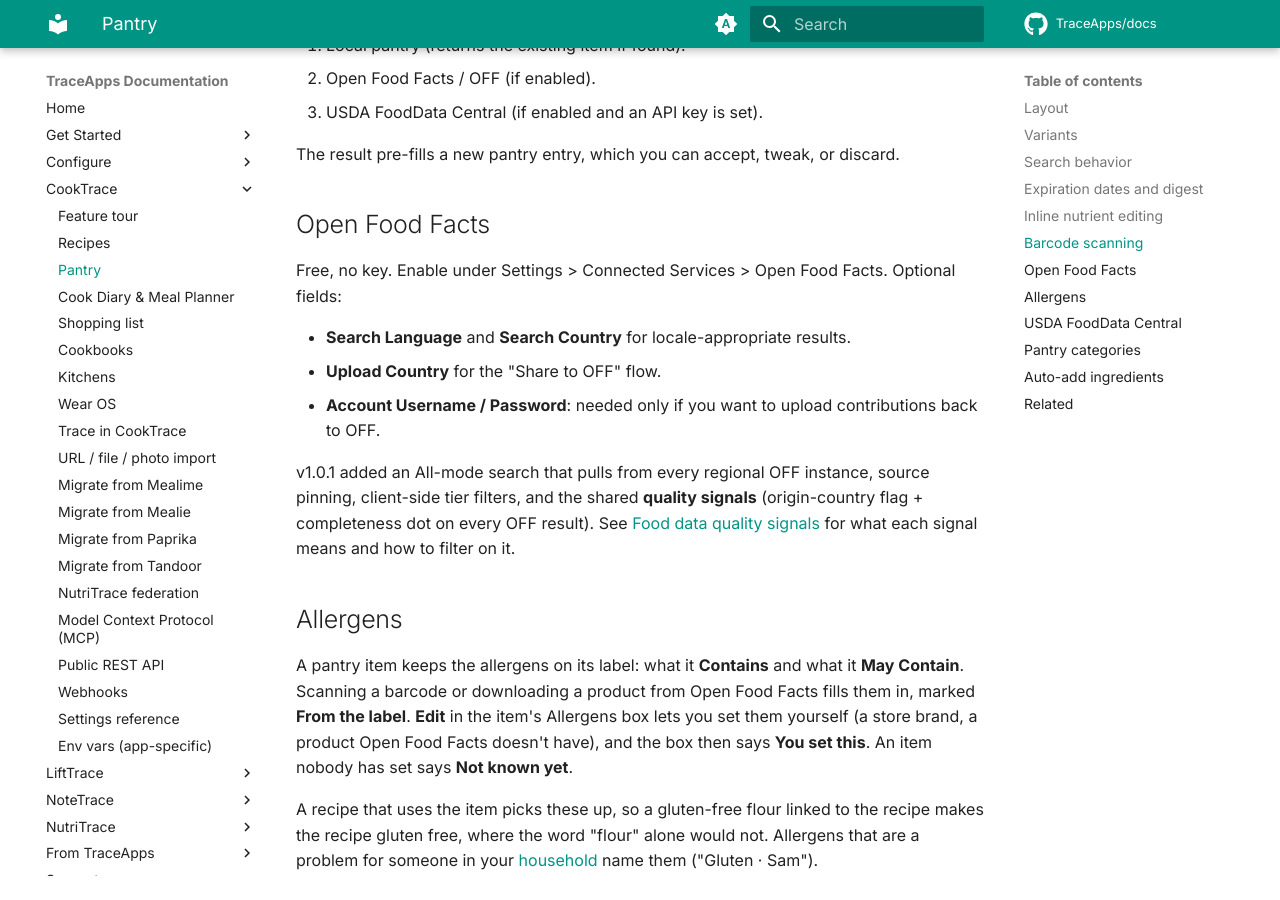
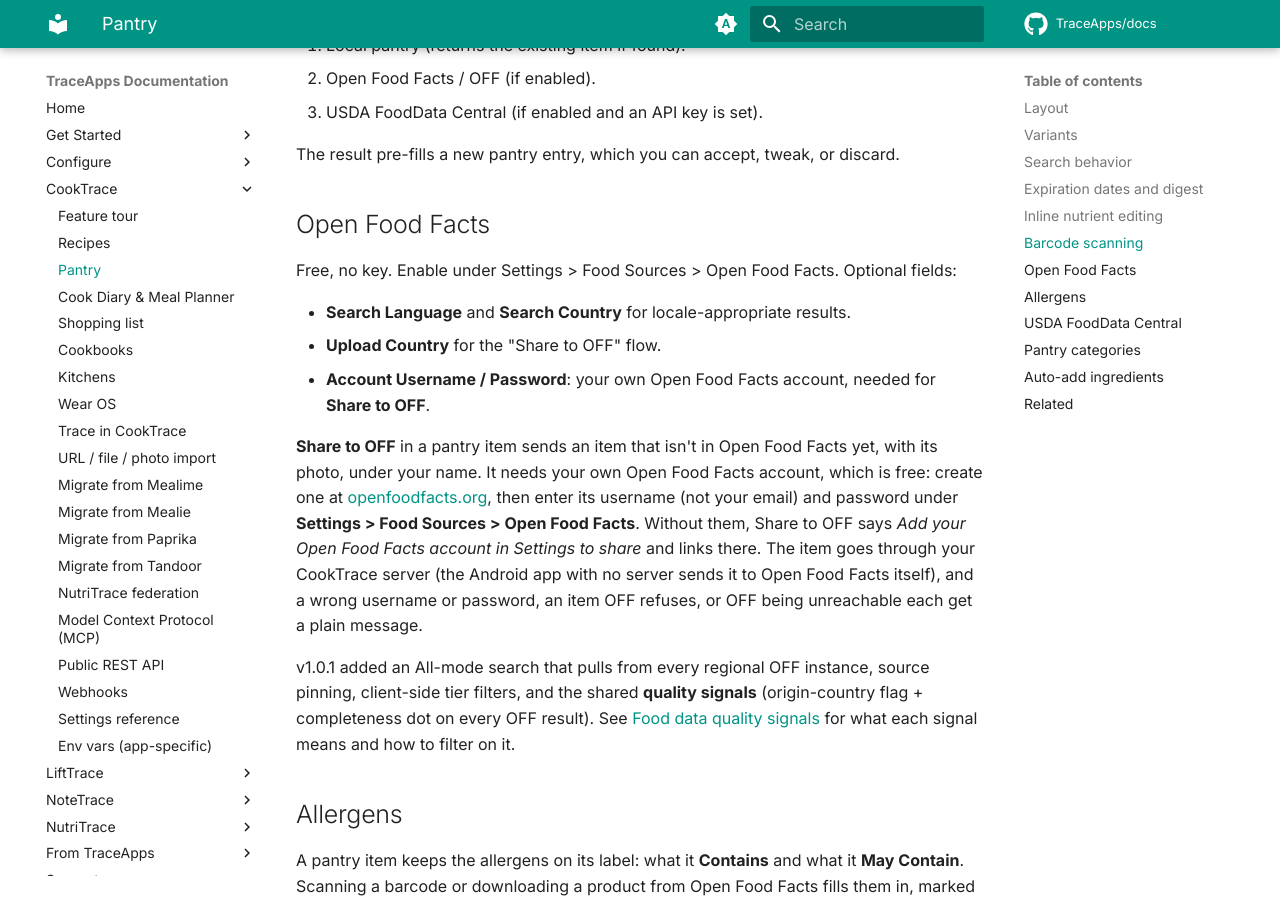
Before and after one commit to TraceApps/docs, an MkDocs documentation site: the page built from docs/cooktrace/pantry.md, in a window 1280 px wide and 900 px high, scrolled down 2902 px. Built offline with MkDocs 1.6.1 and Material for MkDocs 9.7.7, drawn with Linux system fonts in a browser that asks for light colours; comment, search, counter and statistics services are not loaded.

Commit message:
Open Food Facts: sharing needs your own free account (TraceApps/nutritrace#284)

```diff
--- a/docs/cooktrace/pantry.md
+++ b/docs/cooktrace/pantry.md
@@ -81,11 +81,13 @@ The result pre-fills a new pantry entry, which you can accept, tweak, or discard
 
 ## Open Food Facts
 
-Free, no key. Enable under Settings > Connected Services > Open Food Facts. Optional fields:
+Free, no key. Enable under Settings > Food Sources > Open Food Facts. Optional fields:
 
 - **Search Language** and **Search Country** for locale-appropriate results.
 - **Upload Country** for the "Share to OFF" flow.
-- **Account Username / Password**: needed only if you want to upload contributions back to OFF.
+- **Account Username / Password**: your own Open Food Facts account, needed for **Share to OFF**.
+
+**Share to OFF** in a pantry item sends an item that isn't in Open Food Facts yet, with its photo, under your name. It needs your own Open Food Facts account, which is free: create one at [openfoodfacts.org](https://world.openfoodfacts.org/), then enter its username (not your email) and password under **Settings > Food Sources > Open Food Facts**. Without them, Share to OFF says *Add your Open Food Facts account in Settings to share* and links there. The item goes through your CookTrace server (the Android app with no server sends it to Open Food Facts itself), and a wrong username or password, an item OFF refuses, or OFF being unreachable each get a plain message.
 
 v1.0.1 added an All-mode search that pulls from every regional OFF instance, source pinning, client-side tier filters, and the shared **quality signals** (origin-country flag + completeness dot on every OFF result). See [Food data quality signals](../reference/food-data-quality.md) for what each signal means and how to filter on it.
 
```
Also changed, not shown: docs/nutritrace/off.md (+1 -1 lines).
